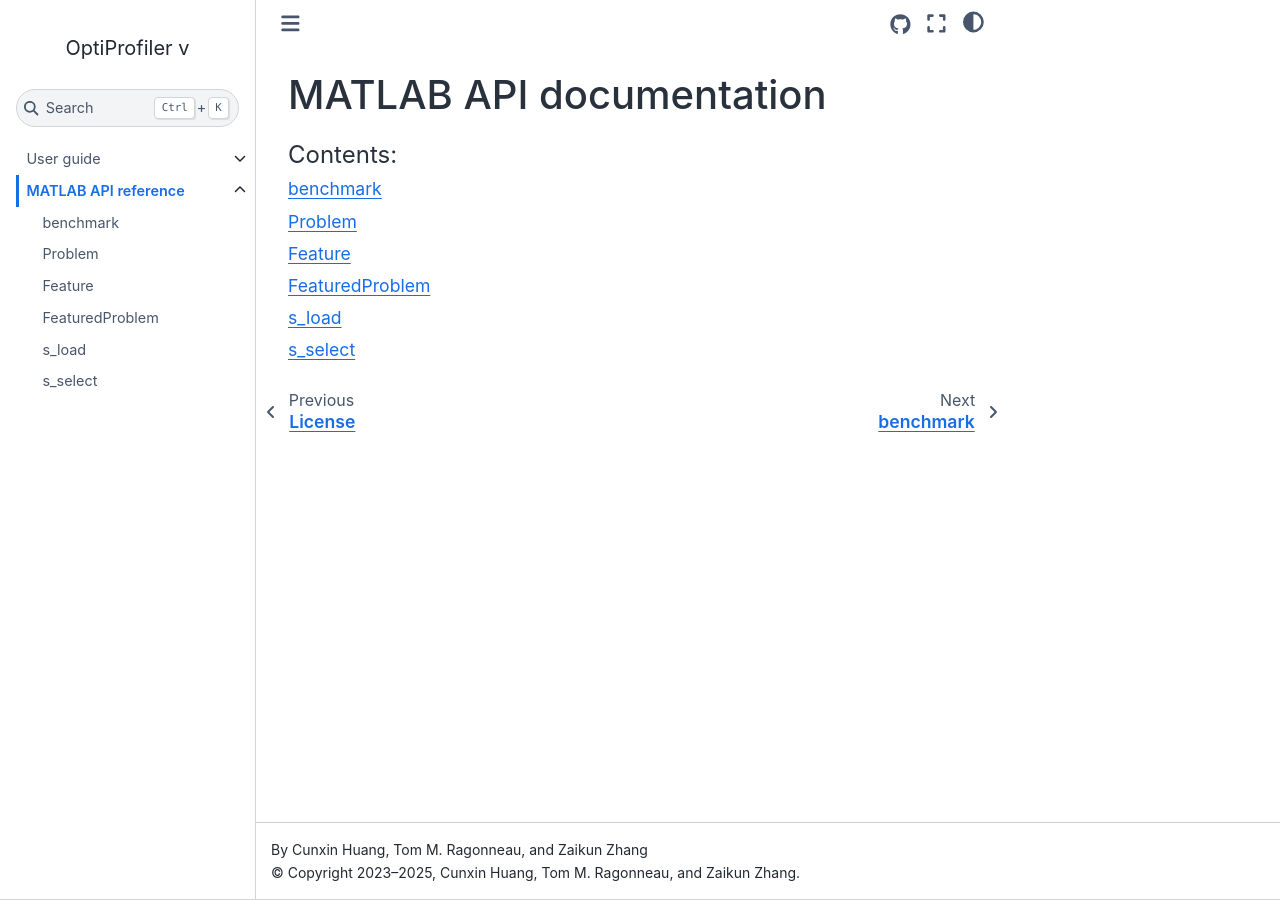
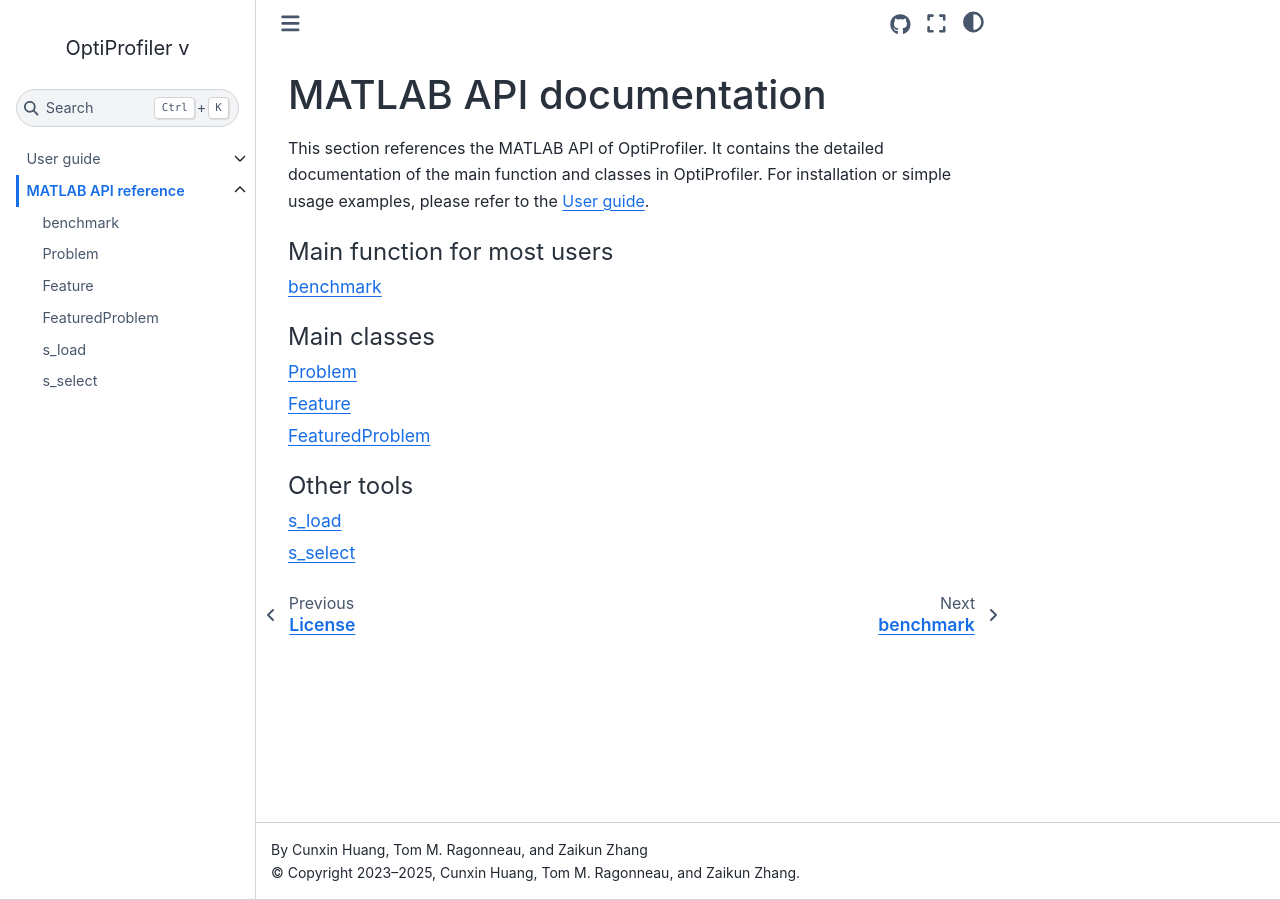
Before and after one commit to optiprofiler/optiprofiler, a Sphinx documentation site: the page built from doc/source/matlab/index.rst, in a window 1280 px wide. Built offline with Sphinx 7.4.7 and the Sphinx Book theme 1.1.4, drawn with Linux system fonts in a browser that asks for light colours; the version number could not be read and is left out.

```diff
--- a/doc/source/matlab/index.rst
+++ b/doc/source/matlab/index.rst
@@ -3,13 +3,25 @@
 MATLAB API documentation
 ========================
 
+This section references the MATLAB API of OptiProfiler. It contains the detailed documentation of the main function and classes in OptiProfiler. For installation or simple usage examples, please refer to the :ref:`User guide <guide>`.
+
 .. toctree::
-    :maxdepth: 2
-    :caption: Contents:
+    :caption: Main function for most users
+    :maxdepth: 1
 
     matlab_generated/benchmark
+
+.. toctree::
+    :caption: Main classes
+    :maxdepth: 1
+
     matlab_generated/Problem
     matlab_generated/Feature
     matlab_generated/FeaturedProblem
+
+.. toctree::
+    :caption: Other tools
+    :maxdepth: 1
+
     matlab_generated/s_load
     matlab_generated/s_select
```
Also changed, not shown: 1 other file.
